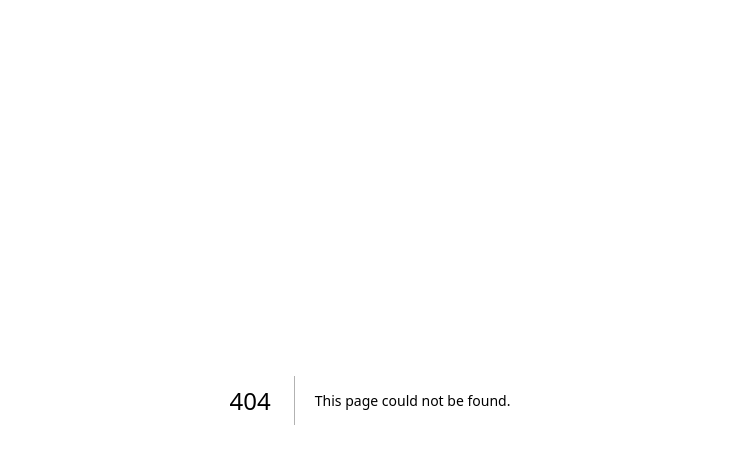
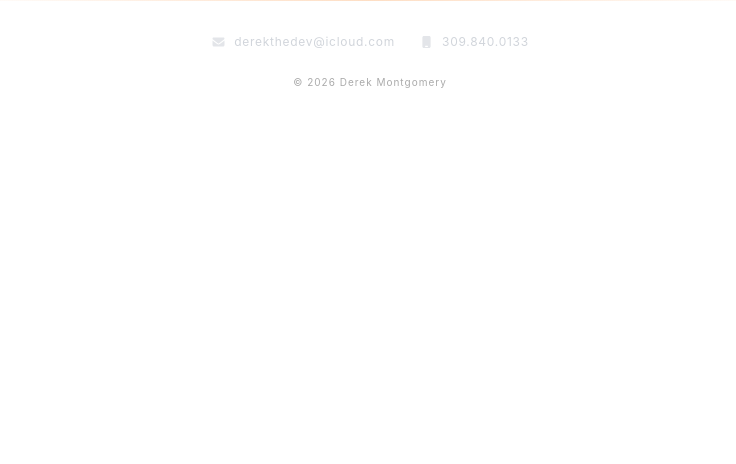
Before and after one commit to DerektheDev/derekthe-dev, a Next.js app: page /home/Footer in a window 1280 px wide. Before the commit this address had no page. Shown: the top 464 px of the page, without its empty margins (270-1006 px from the left). Built offline with nearby package versions, Linux system fonts and the light colour scheme.

Commit message:
feat: extract Footer to pages/home/Footer.js

```diff
--- /dev/null
+++ b/pages/home/Footer.js
@@ -0,0 +1,22 @@
+import { FontAwesomeIcon } from "@fortawesome/react-fontawesome";
+import { contactLinks } from "../../data/home-data";
+
+export default function Footer() {
+  return (
+    <footer className="relative z-10 max-w-4xl mx-auto px-6 pb-10" aria-label="Contact">
+      <div style={{ height: 1, background: 'linear-gradient(90deg,transparent,rgba(251,146,60,0.3),transparent)', marginBottom: '2rem' }} />
+      <div style={{ display: 'flex', gap: 24, justifyContent: 'center', alignItems: 'center', flexWrap: 'wrap' }}>
+        {contactLinks.map(({ href, label, icon, ariaLabel }) => (
+          <a key={label} href={href} aria-label={ariaLabel}
+            className="contact-link flex items-center gap-2 text-[12px] text-gray-300 hover:text-orange-400 transition-colors tracking-[0.06em]">
+            <FontAwesomeIcon icon={icon} className="w-3.5 opacity-60" aria-hidden="true" />
+            {label}
+          </a>
+        ))}
+      </div>
+      <p style={{ textAlign: 'center', fontSize: 10, color: '#aaa', letterSpacing: '0.1em', marginTop: '1.5rem' }}>
+        © 2026 Derek Montgomery
+      </p>
+    </footer>
+  );
+}
```
